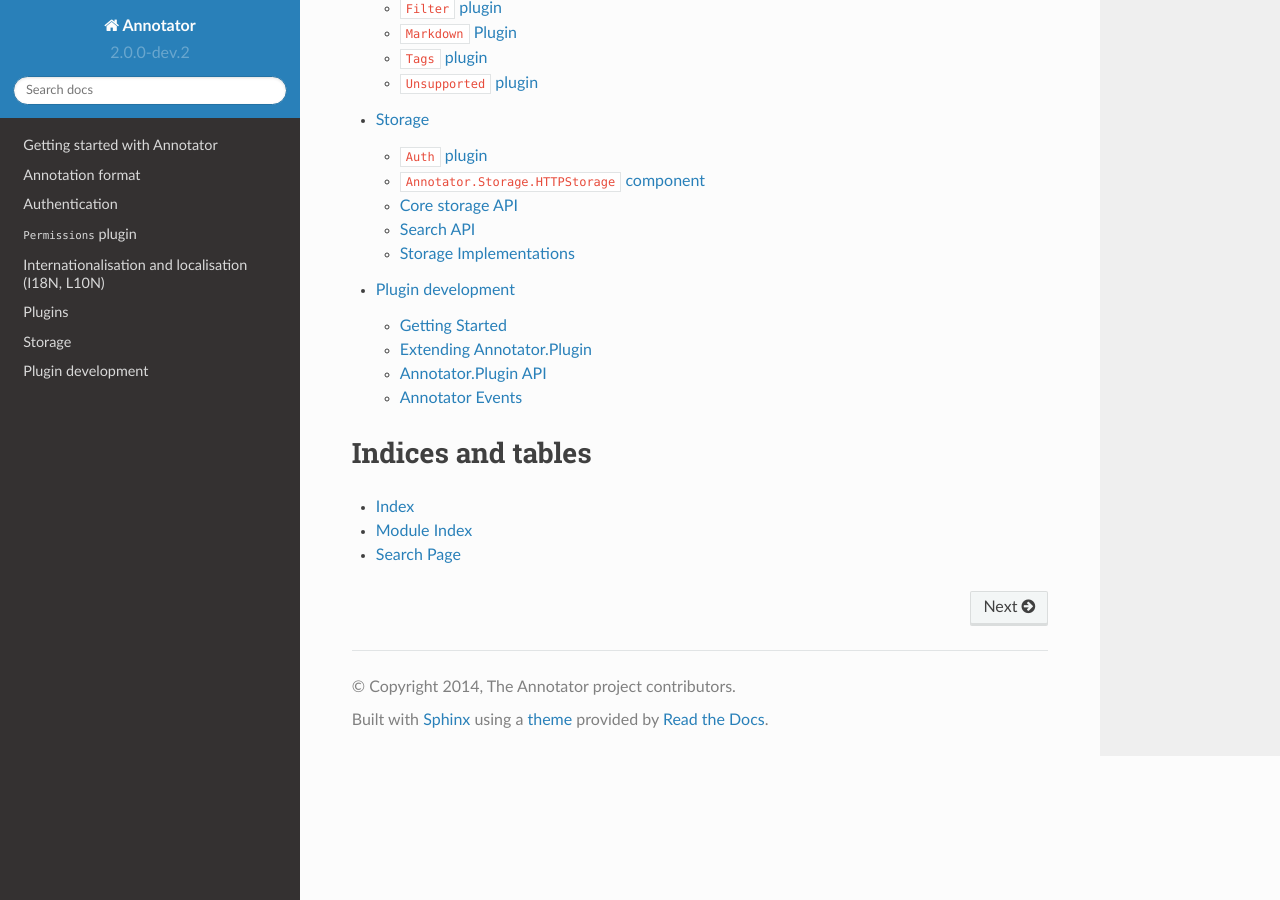
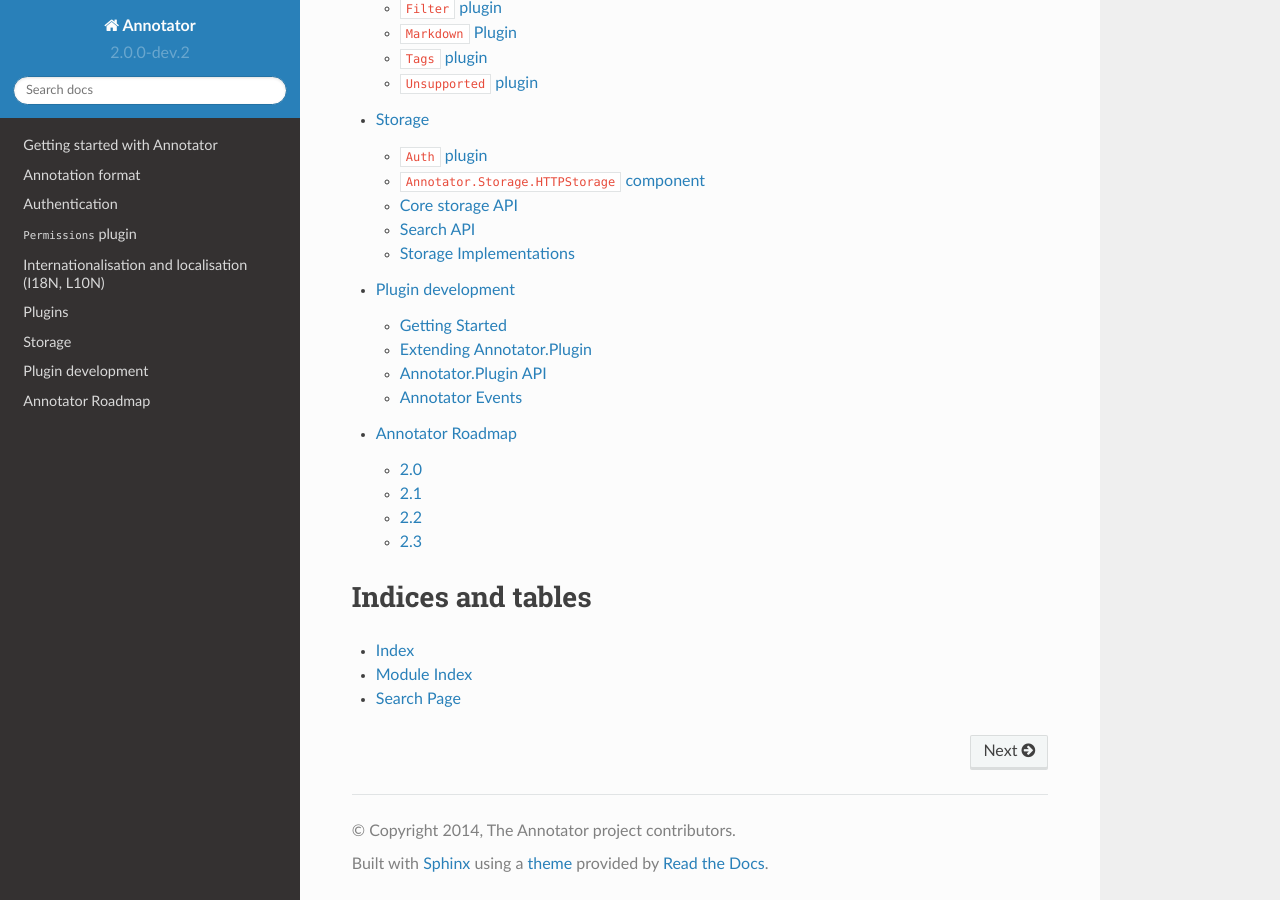
Before and after one commit to openannotation/annotator, a Sphinx documentation site: the page built from doc/index.rst, in a window 1280 px wide and 900 px high, scrolled down 1539 px. Built offline with Sphinx 7.4.7 and the Read the Docs theme 2.0.0, drawn with Linux system fonts in a browser that asks for light colours; part of the change alters nothing that is shown.

Commit message:
Add a draft roadmap document

```diff
--- a/doc/index.rst
+++ b/doc/index.rst
@@ -56,6 +56,8 @@ Contents:
    storage/index
    hacking/plugin-development
 
+   roadmap
+
 Indices and tables
 ==================
 
--- /dev/null
+++ b/doc/roadmap.rst
@@ -0,0 +1,68 @@
+Annotator Roadmap
+=================
+
+This document lays out the planned schedule and roadmap for the future
+development of Annotator.
+
+.. note:: This is a living document. Nothing herein constitutes a promise of
+          guarantee that a given Annotator release will contain a given feature,
+          or that a release will happen on a specified date.
+
+2.0
++++
+
+What will be in 2.0
+-------------------
+
+-  Improved internal API
+-  UI component library (the UI was previously "baked in" to Annotator)
+-  Support (for most features) for Internet Explorer 8 and up
+-  Internal data model consistent with `Open Annotation`_
+-  A (beta-quality) storage component that speaks OA JSON-LD
+-  Core code translated from CoffeeScript to JavaScript
+
+.. _Open Annotation: http://www.openannotation.org/
+
+Schedule
+--------
+
+The following dates are subject to change as needed.
+
+=================  ============================================
+November 15, 2014  Annotator 2.0 alpha; major feature freeze
+December 1, 2014   Annotator 2.0 beta; complete feature freeze
+January  15, 2015  Annotator 2.0 RC1; translation string freeze
+2 weeks after RC1  Annotator 2.0 final (or RC2 if needed)
+=================  ============================================
+
+The long period between a beta release and RC1 takes account of a) Christmas and
+the holiday season and b) time for other developers to test and report bugs.
+
+
+2.1
++++
+
+The main goals for this release, which we aim to ship by April 15, 2015:
+
+-  Support for multiple typed selectors in annotations
+-  Support for components which resolve ('reanchor') an annotation's selectors
+   into a form suitable for display in the page
+
+
+2.2
++++
+
+The main goals for this release, which we aim to ship by July 15, 2015:
+
+-  Support for annotation of additional media types (images, possibly video) in
+   the core
+
+2.3
++++
+
+The main goals for this release, which we aim to ship by October 15, 2015:
+
+-  Improved highlight rendering (faster, doesn't modify underlying DOM)
+-  Replace existing XPath-based selector code with Rangy_
+
+.. _Rangy: https://github.com/timdown/rangy
```
